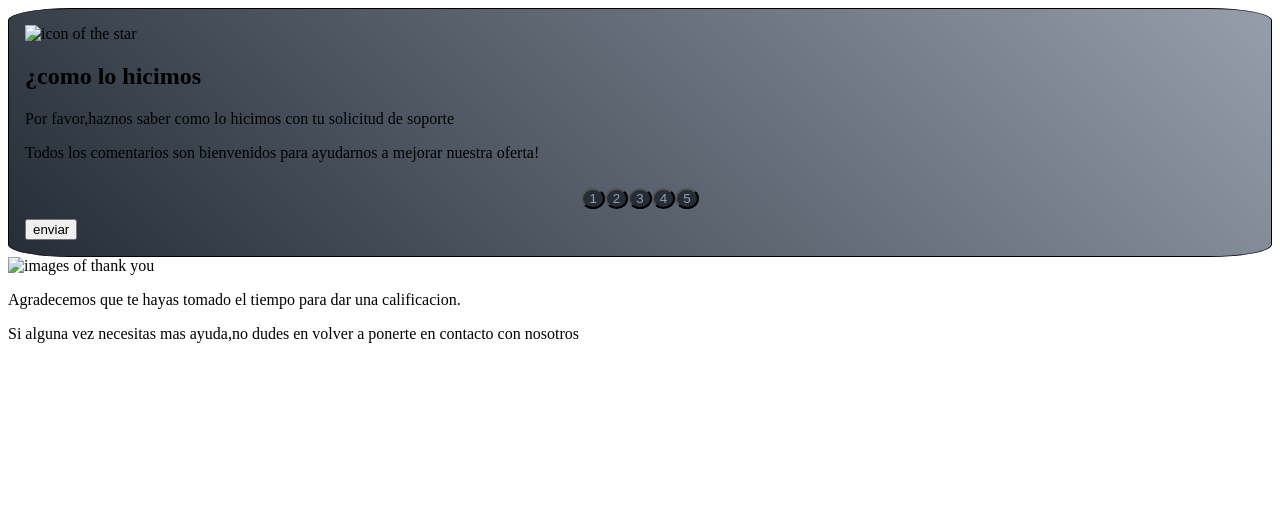
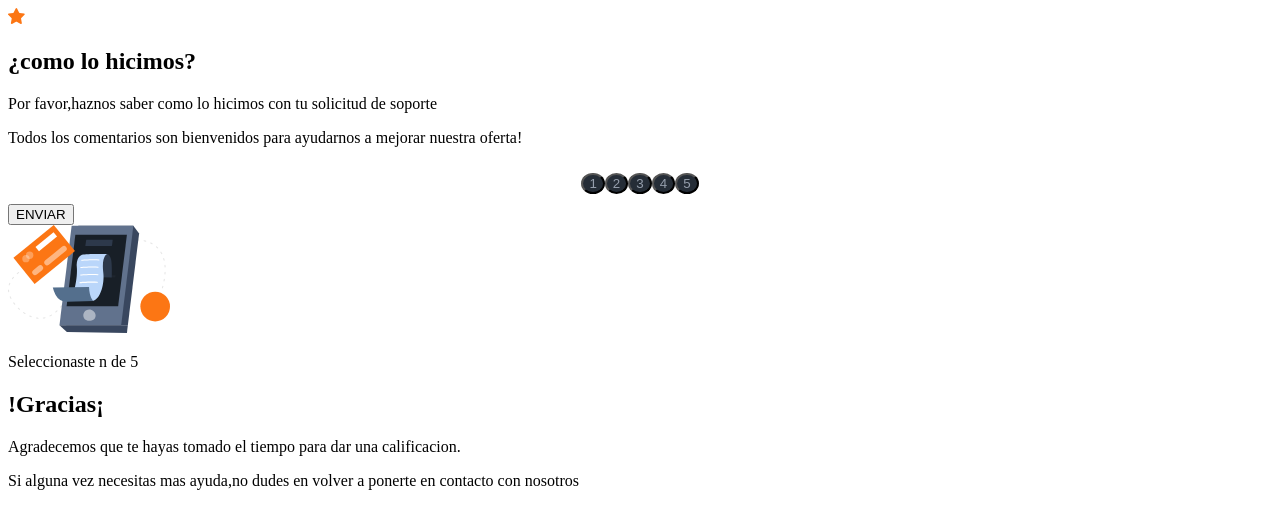
Before and after one commit to Lukas44-lab/Examen, a website: page index.html in a window 1280 px wide. Drawn offline with Linux system fonts and the light colour scheme.

Commit message:
modified index.html

```diff
--- a/index.html
+++ b/index.html
@@ -5,16 +5,21 @@
     <meta name="viewport" content="width=device-width, initial-scale=1.0">
     <meta name="description" content="Examen pagina web">
     <title>El desafio</title>
-    <link rel="shortcut icon" href="./modulo1/challenge/images/favicon-32x32.png" type="image/x-icon">
+    <link rel="shortcut icon" href="./assets/favicon-32x32.png" type="image/x-icon">
     <link rel="stylesheet" href="./styles.css">
     <script src="./script.js" defer></script>
 </head>
 <body>
-    <section class="home">
-        <img src="./modulo1/challenge/images/icon-star.svg" alt="icon of the star">
-        <h1>¿como lo hicimos</h1>
+    <div class="container">
+        <section class="logo-star">
+            <img src="./assets/icon-star.svg" alt="icon of the star">
+        </section>
+        <section class="survey">
+            <h1>¿como lo hicimos?</h1>
             <p>Por favor,haznos saber como lo hicimos con tu solicitud de soporte</p>
             <p>Todos los comentarios son bienvenidos para ayudarnos a mejorar nuestra oferta!</p>
+        </section>
+        <section class="choices">
             <ul class="button-list">
                 <li><button>1</button></li>
                 <li><button>2</button></li>
@@ -22,12 +27,21 @@
                 <li><button>4</button></li>
                 <li><button>5</button></li>
             </ul>
-            <button>enviar</button>
         </section>
-    <section class="finish">
-        <img src="./modulo1/challenge/images/illustration-thank-you.svg" alt="images of thank you">
+        <section class="button-submit">
+            <button type="submit">ENVIAR</button>
+        </section>
+    </div>
+    <div class="container-message">
+        <section class="logo-thank-you">
+            <img src="./assets/illustration-thank-you.svg" alt="images of thank you">
+            <p class="survey-points">Seleccionaste n de 5</p>
+        </section>
+        <section class="messaje">
+            <h2>!Gracias¡</h2>
             <p>Agradecemos que te hayas tomado el tiempo para dar una calificacion.</p>
             <p>Si alguna vez necesitas mas ayuda,no dudes en volver a ponerte en contacto con nosotros</p>
         </section>
+    </div>
 </body>
 </html>
```
Lines whose indentation alone changed are shown as unchanged.
